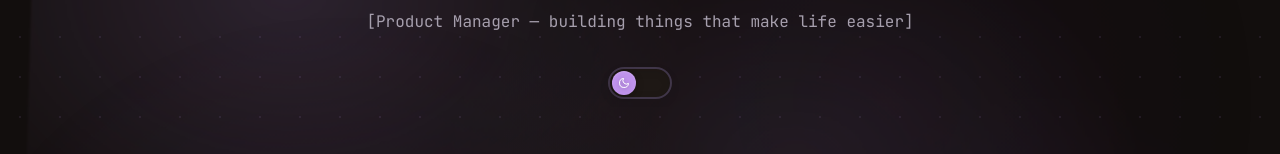
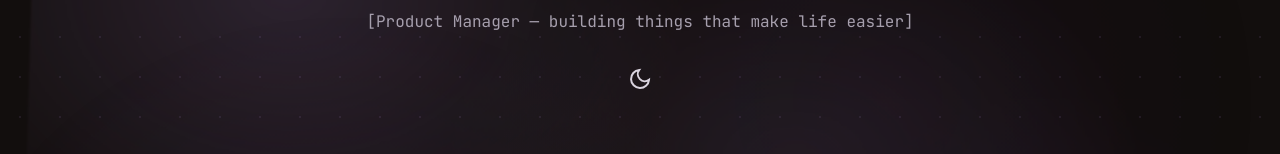
Before and after one commit to roccogold/roccos-website, a React (Vite) app: page / in a window 1280 px wide. Shown: the part 143-297 px from the top of the page. Built offline with nearby package versions, Linux system fonts and the light colour scheme; no server answers.

Commit message:
Remove theme toggle
Remove the theme toggle component from the header.

```diff
--- a/src/components/Header.tsx
+++ b/src/components/Header.tsx
@@ -50,17 +50,11 @@ export function Header() {
             aria-label="Toggle theme"
             title={theme === 'dark' ? 'Switch to light mode' : 'Switch to dark mode'}
           >
-            <div className="toggle-track">
-              <div className={`toggle-thumb ${theme === 'light' ? 'toggle-thumb-light' : ''}`}>
-                <div className="toggle-icon">
-                  {theme === 'dark' ? (
-                    <MoonIcon className="w-3 h-3" />
-                  ) : (
-                    <SunIcon className="w-3 h-3" />
-                  )}
-                </div>
-              </div>
-            </div>
+            {theme === 'dark' ? (
+              <MoonIcon className="w-6 h-6" />
+            ) : (
+              <SunIcon className="w-6 h-6" />
+            )}
 
             <div className="absolute -bottom-12 left-1/2 transform -translate-x-1/2 opacity-0 group-hover:opacity-100 transition-opacity duration-300 pointer-events-none">
               <div className="bg-surface/90 backdrop-blur-sm border border-border rounded-lg px-3 py-2 text-xs whitespace-nowrap shadow-lg">
```
